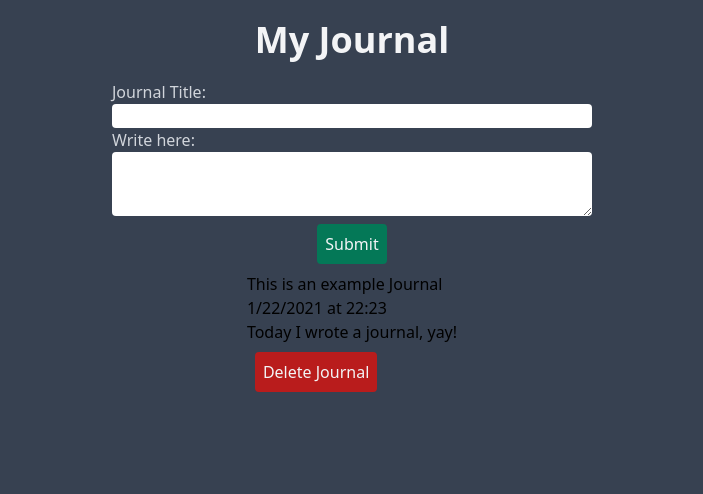
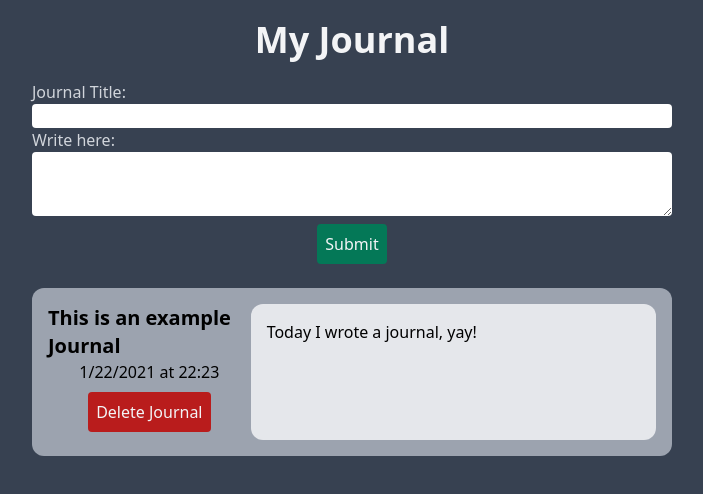
Before and after one commit to KyleMcKell/React-Journal, a React (Create React App) app: page / in a window 1280 px wide. Shown: the top 494 px of the page, without its empty margins (288-991 px from the left). Built offline with nearby package versions, Linux system fonts and the light colour scheme.

Commit message:
added basic styles for the jounrla entries, the title themselves are pretty buggy at the time being

```diff
--- a/src/App.js
+++ b/src/App.js
@@ -3,7 +3,7 @@ import { Title } from "./components/Title";
 
 function App() {
 	return (
-		<div className="flex flex-col w-screen min-h-screen w-full bg-gray-700">
+		<div className="flex flex-col items-center w-screen min-h-screen w-full bg-gray-700">
 			<Title />
 			<Journal />
 		</div>
--- a/src/components/Journal.js
+++ b/src/components/Journal.js
@@ -33,9 +33,9 @@ export const Journal = () => {
 	};
 
 	return (
-		<div className="flex flex-col mx-auto items-center justify-center h-auto w-3/4">
+		<div className="flex flex-col items-center justify-center h-auto w-full">
 			<JournalCreate handleSubmit={handleSubmitCreate} />
-			<div>
+			<div className="flex flex-col items-center w-full">
 				{entries.map((entry) => {
 					return (
 						<JournalEntry
--- a/src/components/JournalEntry.js
+++ b/src/components/JournalEntry.js
@@ -7,11 +7,16 @@ export const JournalEntry = ({ entry, handleDelete }) => {
 	const entryText = entry.entryText;
 
 	return (
-		<div>
-			<h2>{title}</h2>
-			<h3>{date}</h3>
-			<p>{entryText}</p>
-			<JournalDelete handleDelete={() => handleDelete(entry)} />
+		<div className="rounded-xl flex justify-between bg-gray-400 m-4 p-4 w-1/2">
+			<div className="flex flex-col items-center w-1/3">
+				<h2 className="font-semibold text-xl">{title}</h2>
+				<h3>{date}</h3>
+				<JournalDelete handleDelete={() => handleDelete(entry)} />
+			</div>
+			<div className="rounded-xl bg-gray-200 w-2/3 p-4">
+				<p>{entryText}</p>
+			</div>
+			<div></div>
 		</div>
 	);
 };
```
